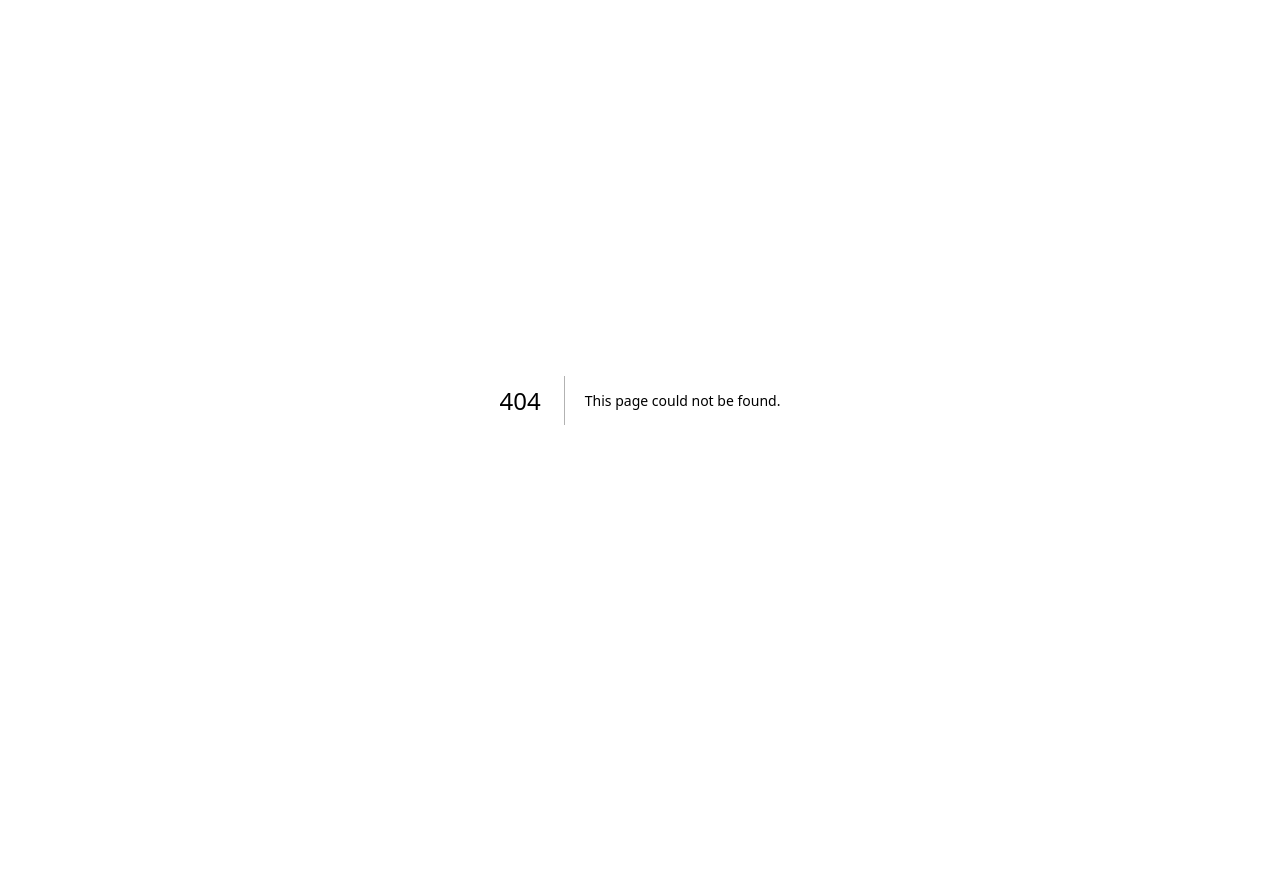
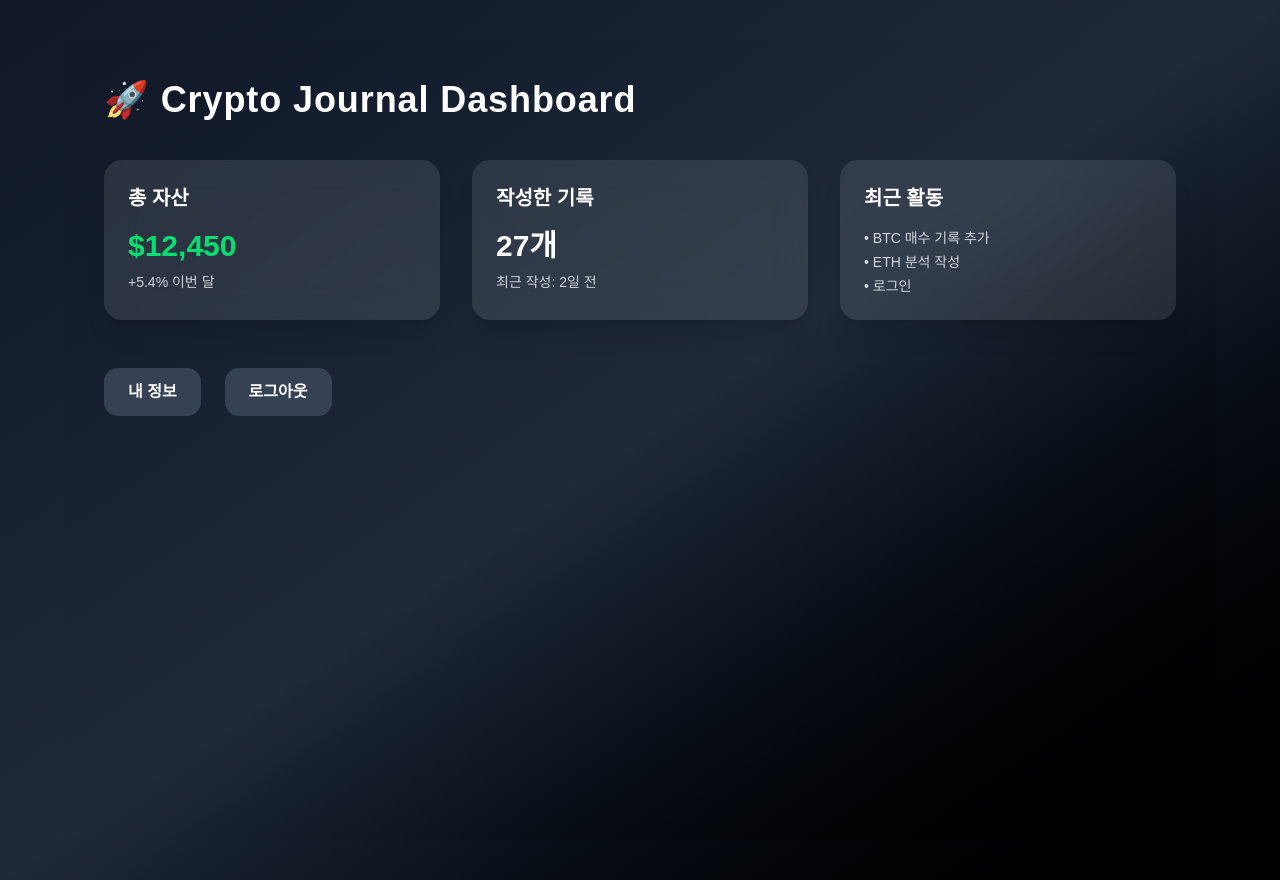
Before and after one commit to miseon768-tech/crypto-journal-front, a Next.js app: page /dashboard in a window 1280 px wide. Before the commit this address had no page. Before the commit the page ends 800 px from the top, so only its background shows below. Built offline with nearby package versions, Linux system fonts and the light colour scheme.

Commit message:
dashboard 생성 및 스타일 변경

```diff
--- /dev/null
+++ b/components/Layout.js
@@ -0,0 +1,9 @@
+export default function Layout({ children }) {
+    return (
+        <main className="min-h-screen bg-gradient-to-br from-gray-900 via-gray-800 to-black text-white p-10">
+            <div className="max-w-6xl mx-auto">
+                {children}
+            </div>
+        </main>
+    );
+}
--- a/pages/_app.js
+++ b/pages/_app.js
@@ -1,7 +1,10 @@
 import "../styles/globals.css";
+import Layout from "../components/Layout";
 
-function MyApp({ Component, pageProps }) {
-  return <Component {...pageProps} />;
+export default function MyApp({ Component, pageProps }) {
+    return (
+        <Layout>
+            <Component {...pageProps} />
+        </Layout>
+    );
 }
-
-export default MyApp;
--- /dev/null
+++ b/pages/dashboard/index.js
@@ -0,0 +1,57 @@
+import { useRouter } from "next/router";
+
+export default function Dashboard() {
+    const router = useRouter();
+
+    return (
+        <main className="min-h-screen bg-gradient-to-br from-gray-900 via-gray-800 to-black text-white p-10">
+            <h1 className="text-4xl font-bold mb-10 tracking-wide">
+                🚀 Crypto Journal Dashboard
+            </h1>
+
+            <div className="grid grid-cols-1 md:grid-cols-3 gap-8">
+
+                {/* 자산 카드 */}
+                <div className="bg-white/10 backdrop-blur-lg p-6 rounded-2xl shadow-xl hover:scale-105 transition">
+                    <h2 className="text-xl font-semibold mb-4">총 자산</h2>
+                    <p className="text-3xl font-bold text-green-400">$12,450</p>
+                    <p className="text-sm text-gray-300 mt-2">+5.4% 이번 달</p>
+                </div>
+
+                {/* 기록 카드 */}
+                <div className="bg-white/10 backdrop-blur-lg p-6 rounded-2xl shadow-xl hover:scale-105 transition">
+                    <h2 className="text-xl font-semibold mb-4">작성한 기록</h2>
+                    <p className="text-3xl font-bold">27개</p>
+                    <p className="text-sm text-gray-300 mt-2">최근 작성: 2일 전</p>
+                </div>
+
+                {/* 활동 카드 */}
+                <div className="bg-white/10 backdrop-blur-lg p-6 rounded-2xl shadow-xl hover:scale-105 transition">
+                    <h2 className="text-xl font-semibold mb-4">최근 활동</h2>
+                    <ul className="text-sm text-gray-300 space-y-1">
+                        <li>• BTC 매수 기록 추가</li>
+                        <li>• ETH 분석 작성</li>
+                        <li>• 로그인</li>
+                    </ul>
+                </div>
+            </div>
+
+            {/* 하단 버튼 영역 */}
+            <div className="mt-12 flex gap-6">
+                <button
+                    onClick={() => router.push("/mypage")}
+                    className="px-6 py-3 bg-gray-700 rounded-xl font-semibold hover:bg-gray-600 transition"
+                >
+                    내 정보
+                </button>
+
+                <button
+                    onClick={() => router.push("/")}
+                    className="px-6 py-3 bg-gray-700 rounded-xl font-semibold hover:bg-gray-600 transition"
+                >
+                    로그아웃
+                </button>
+            </div>
+        </main>
+    );
+}
--- a/pages/login/index.js
+++ b/pages/login/index.js
@@ -1,14 +1,14 @@
-import { useRouter } from "next/router";
-import { useState, useEffect } from "react";
-import { login, getMyInfo } from "../api/member";
-import { socialLogin } from "../api/social";
-import { useAccount, useToken } from "../../stores/account-store";
+import {useRouter} from "next/router";
+import {useState, useEffect} from "react";
+import {login, getMyInfo} from "../api/member";
+import {socialLogin} from "../api/social";
+import {useAccount, useToken} from "../../stores/account-store";
 
 const CONTAINER = "mx-auto w-full max-w-7xl px-15 ";
 
 export default function Login() {
     const router = useRouter();
-  const { code, provider, state } = router.query || {};
+    const {code, provider, state} = router.query || {};
 
     // 이메일/비밀번호로 백엔드 로그인에 맞춤
     const [email, setEmail] = useState("");
@@ -17,8 +17,8 @@ export default function Login() {
     const [loginErrorMessage, setLoginErrorMessage] = useState("");
     const [loading, setLoading] = useState(false);
 
-  const { setAccount } = useAccount();
-  const { setToken } = useToken();
+    const {setAccount} = useAccount();
+    const {setToken} = useToken();
 
     // 토큰 정규화 함수 (따옴표/공백/'Bearer ' 제거)
     function normalizeTokenString(raw) {
@@ -36,24 +36,42 @@ export default function Login() {
     // 토큰 저장 후 서버에서 검증해 프로필을 불러오는 헬퍼
     async function persistTokenAndFetchProfile(rawToken) {
         const norm = normalizeTokenString(rawToken);
-    try { localStorage.setItem('token', norm); } catch (e) { console.warn('localStorage set failed', e); }
-    try { setToken(norm); } catch (e) { console.warn('setToken error', e); }
+        try {
+            localStorage.setItem('token', norm);
+        } catch (e) {
+            console.warn('localStorage set failed', e);
+        }
+        try {
+            setToken(norm);
+        } catch (e) {
+            console.warn('setToken error', e);
+        }
 
         const check = await getMyInfo(norm);
         if (check && check.error) {
             // 유효하지 않으면 제거
-      try { localStorage.removeItem('token'); } catch (e) {}
-      try { setToken(null); } catch (e) {}
+            try {
+                localStorage.removeItem('token');
+            } catch (e) {
+            }
+            try {
+                setToken(null);
+            } catch (e) {
+            }
             // 에러를 throw하지 않고 결과 객체로 반환
-      return { success: false, error: check.error };
+            return {success: false, error: check.error};
         }
 
         let payload = check && check.data ? check.data : check;
         if (payload && payload.member && typeof payload.member === 'object') payload = payload.member;
         if (payload && payload.data && typeof payload.data === 'object') payload = payload.data;
 
-    try { setAccount(payload || null); } catch (e) { console.warn('setAccount error', e); }
-    return { success: true, payload };
+        try {
+            setAccount(payload || null);
+        } catch (e) {
+            console.warn('setAccount error', e);
+        }
+        return {success: true, payload};
     }
 
     async function submitHandle(evt) {
@@ -70,7 +88,7 @@ export default function Login() {
                     obj = JSON.parse(res);
                 } catch {
                     // treat as raw token
-          obj = { token: res };
+                    obj = {token: res};
                 }
             }
 
@@ -90,13 +108,25 @@ export default function Login() {
                 // 바로 토큰 저장 및 계정 정보 세팅 후 페이지 이동 (getMyInfo 검증은 선택적으로 수행)
                 const hasMemberInfo = obj && (obj.id || obj.email || obj.nickname || obj.member);
                 const norm = normalizeTokenString(tokenRaw);
-        try { localStorage.setItem('token', norm); } catch (e) { console.warn('localStorage set failed', e); }
-        try { setToken(norm); } catch (e) { console.warn('setToken error', e); }
+                try {
+                    localStorage.setItem('token', norm);
+                } catch (e) {
+                    console.warn('localStorage set failed', e);
+                }
+                try {
+                    setToken(norm);
+                } catch (e) {
+                    console.warn('setToken error', e);
+                }
 
                 if (hasMemberInfo) {
                     // 로그인 응답에서 바로 계정 정보 세팅
-          const accountFromLogin = obj.member || { id: obj.id, email: obj.email, nickname: obj.nickname };
-          try { setAccount(accountFromLogin); } catch (e) { console.warn('setAccount error', e); }
+                    const accountFromLogin = obj.member || {id: obj.id, email: obj.email, nickname: obj.nickname};
+                    try {
+                        setAccount(accountFromLogin);
+                    } catch (e) {
+                        console.warn('setAccount error', e);
+                    }
                 } else {
                     // 필요한 경우 서버에서 추가 프로필을 가져와 검증
                     const result = await persistTokenAndFetchProfile(tokenRaw);
@@ -118,7 +148,7 @@ export default function Login() {
             }
 
             setLoginError(false);
-      router.push('/mypage');
+            router.push('/dashboard');
         } catch (err) {
             console.error('로그인 실패', err);
             const msg = (err && (err.message || (err.body && err.body.message))) || JSON.stringify(err);
@@ -136,7 +166,7 @@ export default function Login() {
         const handleSocialCallback = async () => {
             try {
                 const redirectUri = provider === 'google' ? process.env.NEXT_PUBLIC_GOOGLE_REDIRECT_URI : process.env.NEXT_PUBLIC_NAVER_REDIRECT_URI;
-        const data = await socialLogin({ provider, code, state, redirectUri });
+                const data = await socialLogin({provider, code, state, redirectUri});
                 console.log('소셜 로그인 응답:', data);
                 const tokenRaw = (data && (data.token || data.accessToken)) || null;
                 if (!tokenRaw) {
@@ -150,13 +180,29 @@ export default function Login() {
                 try {
                     console.log('소셜 로그인: 받은 토큰 (raw):', tokenRaw);
                     const norm = normalizeTokenString(tokenRaw);
-          try { localStorage.setItem('token', norm); } catch (e) { console.warn('localStorage set failed', e); }
-          try { setToken(norm); } catch (e) { console.warn('setToken error', e); }
+                    try {
+                        localStorage.setItem('token', norm);
+                    } catch (e) {
+                        console.warn('localStorage set failed', e);
+                    }
+                    try {
+                        setToken(norm);
+                    } catch (e) {
+                        console.warn('setToken error', e);
+                    }
 
                     // socialLogin 응답에 member 정보가 있으면 바로 세팅
-          const accountFromSocial = data.member || (data.id || data.email ? { id: data.id, email: data.email, nickname: data.nickname } : null);
+                    const accountFromSocial = data.member || (data.id || data.email ? {
+                        id: data.id,
+                        email: data.email,
+                        nickname: data.nickname
+                    } : null);
                     if (accountFromSocial) {
-            try { setAccount(accountFromSocial); } catch (e) { console.warn('setAccount error', e); }
+                        try {
+                            setAccount(accountFromSocial);
+                        } catch (e) {
+                            console.warn('setAccount error', e);
+                        }
                     } else {
                         const result = await persistTokenAndFetchProfile(tokenRaw);
                         if (!result || !result.success) {
@@ -187,111 +233,92 @@ export default function Login() {
     }, [code, provider, state]);
 
     return (
-    <div className="h-screen relative bg-white overflow-x-auto overflow-y-hidden">
-      {/* 배경: 왼쪽 1/2 그라데이션 + 오른쪽 1/2 흰색 */}
-      <div className="absolute inset-0 flex min-w-300">
-        <div className="w-1/2 bg-linear-to-r from-sky-50 via-lime-50 to-white" />
-        <div className="w-1/2 bg-white" />
+        <div
+            className="min-h-screen flex items-center justify-center px-6">
+
+            <div className="w-full max-w-md">
+
+                {/* Logo / Title */}
+                <div className="mb-10 text-center">
+                    <h1 className="text-3xl font-bold tracking-wide">Crypto Journal</h1>
+                    <p className="text-gray-400 text-sm mt-2">
+                        당신의 크립토 여정을 기록하세요
+                    </p>
                 </div>
 
-      {/*  컨텐츠는 가운데로 */}
-      <div className="relative">
-        <div className={`${CONTAINER} min-w-300`}>
-          <div className="min-h-screen flex items-center">
-            <div className="w-full flex min-h-160">
+                {/* Card */}
+                <div className="bg-white/5 border border-white/10 backdrop-blur-xl rounded-2xl p-8 shadow-2xl">
 
-              {/* 오른쪽: 폼 */}
-              <div className="w-1/2 flex items-center justify-center">
-                <div className="w-full max-w-sm">
-                  {/* 타이틀 */}
-                  <div className="mb-10">
-                    <h2 className="text-xl font-bold text-gray-900">로그인</h2>
-                    <p className="mt-2 text-xs text-gray-500">이메일과 비밀번호를 입력해주세요.</p>
-                  </div>
+                    <form className="space-y-6" onSubmit={submitHandle}>
 
-                  {/* 폼 */}
-                  <form className="space-y-8" onSubmit={submitHandle}>
-                    {/* 이메일 */}
                         <div>
-                      <label className="block text-xs text-gray-600 mb-2">이메일</label>
+                            <label className="block text-s text-gray-400 mb-2">이메일</label>
                             <input
                                 type="email"
-                        placeholder="이메일을 입력하세요"
+                                placeholder="example@email.com"
                                 value={email}
                                 onChange={(e) => setEmail(e.target.value)}
-                        className="w-full border-b border-gray-200 bg-transparent pb-3 text-sm outline-none focus:border-neutral-500 placeholder:text-gray-300"
+                                className="w-full bg-black/40 border border-white/10 rounded-lg px-4 py-3 text-sm focus:outline-none focus:ring-2 focus:ring-blue-500 transition"
                                 required
                             />
                         </div>
 
-                    {/* 비밀번호 */}
                         <div>
-                      <label className="block text-xs text-gray-600 mb-2">비밀번호</label>
+                            <label className="block text-s text-gray-400 mb-2">비밀번호</label>
                             <input
                                 type="password"
-                        placeholder="비밀번호를 입력하세요"
+                                placeholder="••••••••"
                                 value={password}
                                 onChange={(e) => setPassword(e.target.value)}
-                        className="w-full border-b border-gray-200 bg-transparent pb-3 text-sm outline-none focus:border-neutral-500 placeholder:text-gray-300"
+                                className="w-full bg-black/40 border border-white/10 rounded-lg px-4 py-3 text-sm focus:outline-none focus:ring-2 focus:ring-blue-500 transition"
                                 required
                             />
                         </div>
 
                         {loginError && (
-                      <div className="text-xs text-red-500">
-                        <p>{loginErrorMessage || '이메일 또는 비밀번호가 올바르지 않습니다.'}</p>
-                      </div>
+                            <p className="text-xs text-red-400">{loginErrorMessage}</p>
                         )}
 
-                    {/* 버튼 */}
                         <button
                             type="submit"
-                      className="w-full bg-slate-800/95 py-3 text-sm font-semibold text-white hover:bg-slate-900 active:scale-[0.99] cursor-pointer"
                             disabled={loading}
+                            className="w-full py-3 rounded-xl bg-gradient-to-r from-neutral-700 via-neutral-600 to-neutral-700
+                        hover:from-neutral-600 hover:via-neutral-500 hover:to-neutral-600 transition duration-300 shadow-lg hover:shadow-xl font-medium"
                         >
-                      {loading ? '로그인 중...' : '로그인'}
+                            {loading ? "로그인 중..." : "로그인"}
                         </button>
                     </form>
 
-                  <div className="mt-4 text-center">
-                    <a href="/signup" className="text-sm text-gray-600 underline">회원가입하기</a>
+                    <div className="mt-6">
+                        <button
+                            type="button"
+                            onClick={() => router.push("/signup")}
+                            className="w-full py-3 rounded-xl bg-gradient-to-r from-neutral-700 via-neutral-600 to-neutral-700
+                            hover:from-neutral-600 hover:via-neutral-500 hover:to-neutral-600 transition duration-300 shadow-lg hover:shadow-xl font-medium"
+                        >
+                            회원가입
+                        </button>
                     </div>
 
-                  {/* 소셜 로그인 버튼 */}
-                  <div className="mt-6 flex flex-col gap-3">
-                    {
-                      // redirect_uri에 provider 쿼리를 붙여서 콜백에서 provider를 알 수 있게 함
-                    }
+                    {/* Social */}
+                    <div className="mt-6 space-y-3">
                         <a
-                      href={`https://accounts.google.com/o/oauth2/v2/auth?client_id=${process.env.NEXT_PUBLIC_GOOGLE_CLIENT_ID}&redirect_uri=${encodeURIComponent(process.env.NEXT_PUBLIC_GOOGLE_REDIRECT_URI + '?provider=google')}&response_type=code&scope=profile%20email&access_type=online`}
-                      className="hover:shadow-lg transition"
+                            href={`https://accounts.google.com/o/oauth2/v2/auth?client_id=${process.env.NEXT_PUBLIC_GOOGLE_CLIENT_ID}&redirect_uri=${encodeURIComponent(process.env.NEXT_PUBLIC_GOOGLE_REDIRECT_URI + '?provider=google')}&response_type=code&scope=profile%20email`}
+                            className="block"
                         >
-                      <img src="/web_light_rd_ctn@2x.png" alt="구글 로그인" className="w-full h-12 object-contain" />
+                            <img src="/web_light_rd_ctn@2x.png"
+                                 className="w-full h-11 object-contain opacity-90 hover:opacity-100 transition"/>
                         </a>
 
                         <a
                             href={`https://nid.naver.com/oauth2.0/authorize?response_type=code&client_id=${process.env.NEXT_PUBLIC_NAVER_CLIENT_ID}&redirect_uri=${encodeURIComponent(process.env.NEXT_PUBLIC_NAVER_REDIRECT_URI + '?provider=naver')}&state=${Math.random().toString(36).substring(2)}`}
-                      className="hover:shadow-lg transition"
+                            className="block"
                         >
-                      <img src="/NAVER_login_Dark_KR_green_center_H48.png" alt="네이버 로그인" className="w-full h-12 object-contain" />
+                            <img src="/NAVER_login_Dark_KR_green_center_H48.png"
+                                 className="w-full h-11 object-contain opacity-90 hover:opacity-100 transition"/>
                         </a>
                     </div>
 
-                  <p className="mt-8 text-center text-xs text-gray-400">문제가 있으면 관리자에게 문의하세요.</p>
-                </div>
-              </div>
-            </div>
-
-            {/*  Freepik 출처 (오른쪽 아래) */}
-            <div className="absolute bottom-4 left-4">
-              <div className="px-3 py-1 text-[9px] text-neutral-200">
-                Background image by{' '}
-                <a href="https://www.freepik.com" target="_blank" rel="noreferrer" className="underline underline-offset-2 hover:text-neutral-400/50">
-                  Freepik
-                </a>
-              </div>
-            </div>
-          </div>
                 </div>
             </div>
         </div>
--- a/styles/globals.css
+++ b/styles/globals.css
@@ -84,11 +84,9 @@
   --radius-4xl: calc(var(--radius) + 16px);
 }
 
-@media (prefers-color-scheme: dark) {
-  :root {
-    --background: #0a0a0a;
-    --foreground: #ededed;
-  }
+:root {
+    --background: #0b0f19;
+    --foreground: #ffffff;
 }
 
 body {
```
Also changed, not shown: pages/mypage/index.js (+43 -26 lines). Lines whose indentation alone changed are shown as unchanged.
